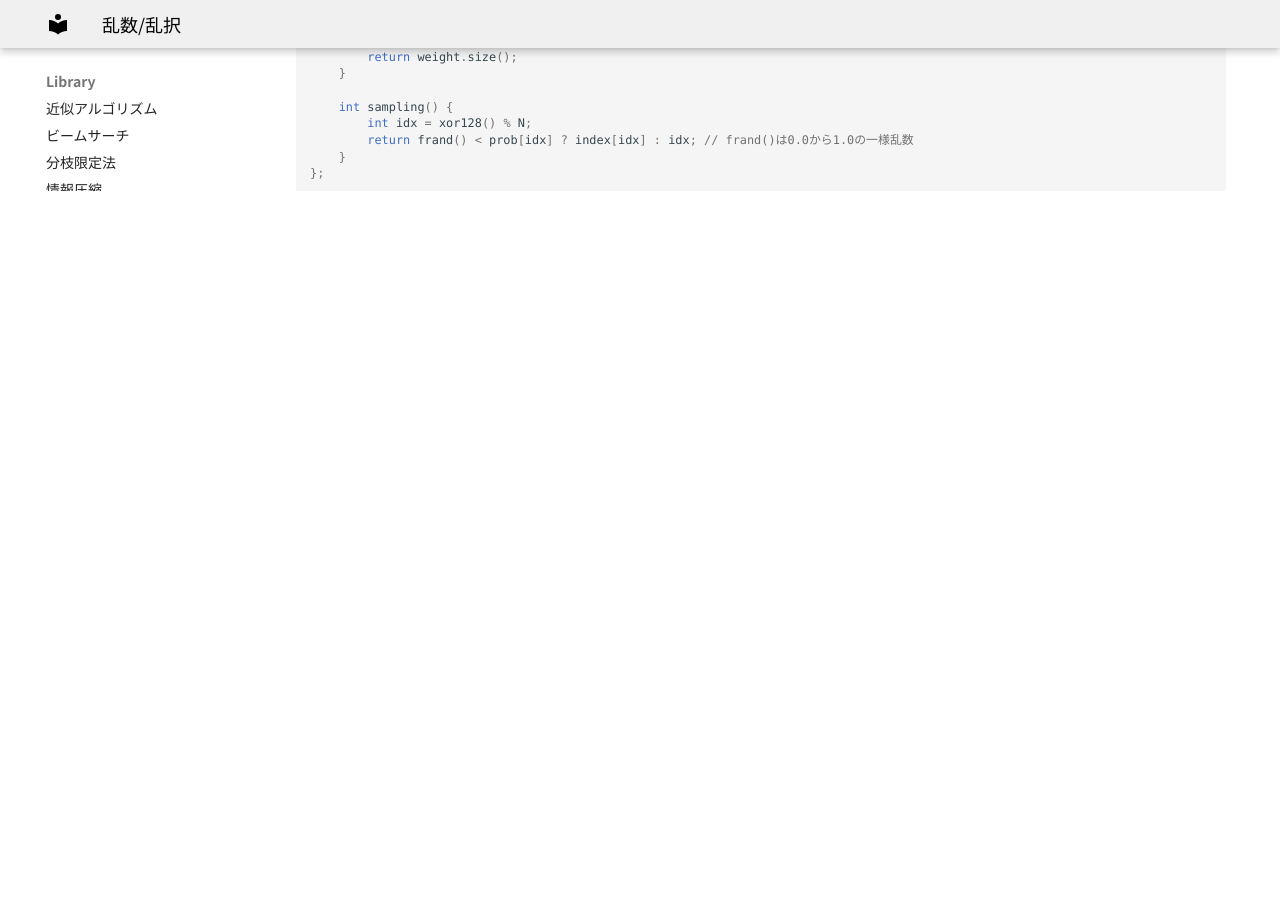
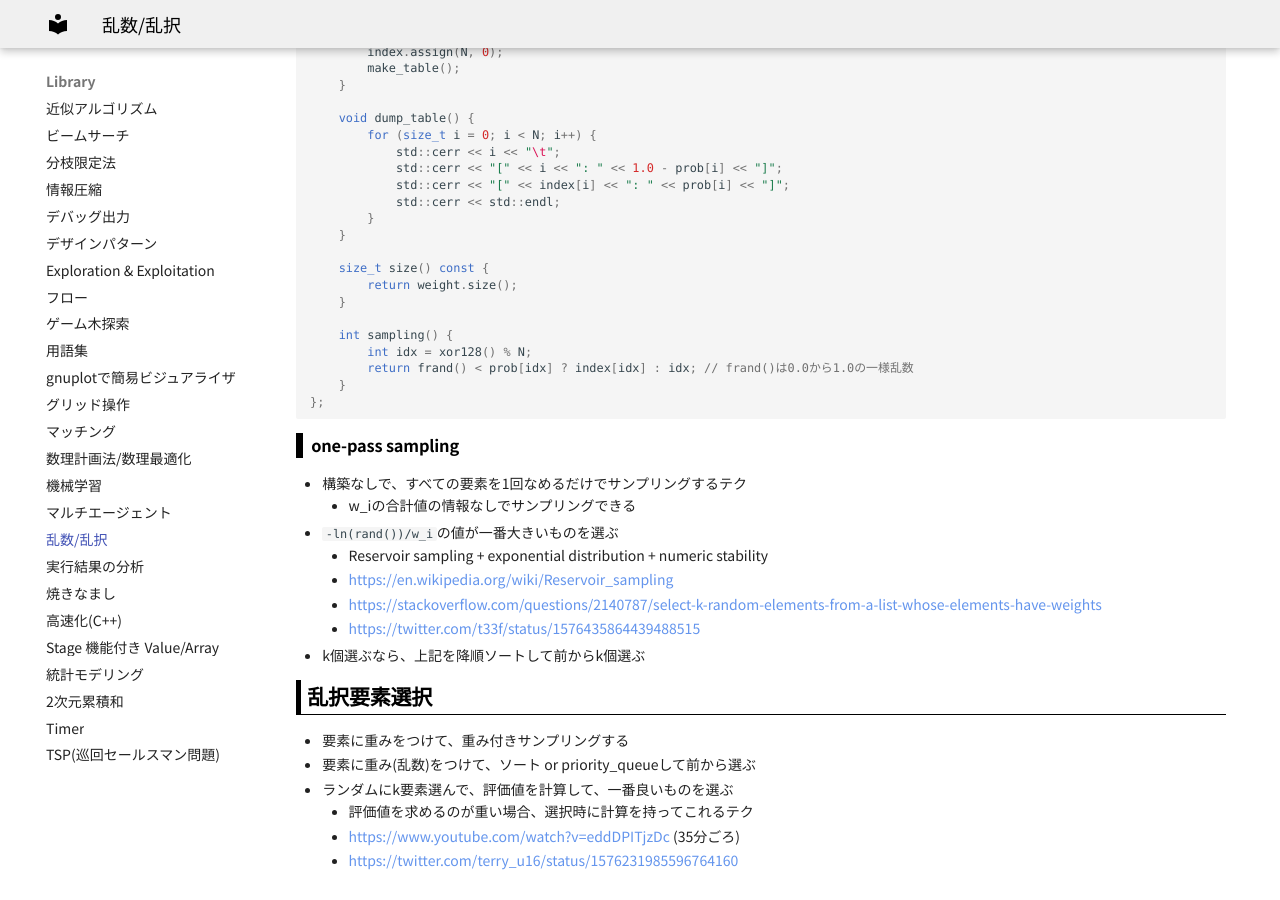
Before and after one commit to jetbead/AtCoderHeuristicContestMemo, an MkDocs documentation site: the page built from docs/Library/random.md, in a window 1280 px wide and 900 px high, scrolled down 3298 px. Built offline with MkDocs 1.6.1 and Material for MkDocs 9.7.7, drawn with Linux system fonts in a browser that asks for light colours; some web fonts are replaced; before the commit the page ends 3513 px from its top, so only the background shows below that; some of the changed text lies outside the part shown.

Commit message:
modify random

````diff
--- a/docs/Library/random.md
+++ b/docs/Library/random.md
@@ -102,12 +102,23 @@
 - https://kmyk.github.io/blog/blog/2017/03/08/unordered-map-hash-collision/
 
 
-## 重み付きサンプリング(Walker's Alias Method)
+## 重み付きサンプリング(Weighted random sampling)
+
+- 復元/非復元(with/without replacement)抽出
+  - 一度サンプリングしたものを、次のサンプリングの前に戻すかどうか
+  - 同じ要素が再び複数回選ばれるかどうか
+
+### Roulette Wheel Selection
+
+- 要素iの重みw_iとして、要素iの選択される確率p_i = w_i / Σ_j w_jでサンプリングすること
+- 計算テクとしては、w_iの累積和(or FenwickTree/BIT)を持っておいて、[0,合計)の一様乱数で該当する要素を決める
+  - 愚直に線形に見ると`O(N)`だが、二分探索すれば`O(logN)`でできる
+  - さらに、前計算を工夫すると、`O(1)`で選択も可能(Walker's Alias Method)
+
+### Walker's Alias Method
 
 - N要素を重みに従ってサンプリングしたい場合、`O(1)`で行える
-  - 愚直にやると`O(N)`、累積和＋二分探索だと`O(logN)`
 - 等分のbinを用意し、各binに高々2種類になるように割り当てる
-- 近傍計算時の要素選択の優先度などに利用
 
 ```cpp
 // 重み分布weight(和が1.0でなくてもよい)に従ってサンプリング
@@ -187,3 +198,23 @@
     }
 };
 ```
+
+### one-pass sampling
+
+- 構築なしで、すべての要素を1回なめるだけでサンプリングするテク
+  - w_iの合計値の情報なしでサンプリングできる
+- `-ln(rand())/w_i`の値が一番大きいものを選ぶ
+  - Reservoir sampling + exponential distribution + numeric stability
+  - https://en.wikipedia.org/wiki/Reservoir_sampling
+  - https://stackoverflow.com/questions/2140787/select-k-random-elements-from-a-list-whose-elements-have-weights
+  - https://twitter.com/t33f/status/1576435864439488515
+- k個選ぶなら、上記を降順ソートして前からk個選ぶ
+
+## 乱択要素選択
+
+- 要素に重みをつけて、重み付きサンプリングする
+- 要素に重み(乱数)をつけて、ソート or priority_queueして前から選ぶ
+- ランダムにk要素選んで、評価値を計算して、一番良いものを選ぶ
+  - 評価値を求めるのが重い場合、選択時に計算を持ってこれるテク
+  - https://www.youtube.com/watch?v=eddDPITjzDc (35分ごろ)
+  - https://twitter.com/terry_u16/status/1576231985596764160
````
